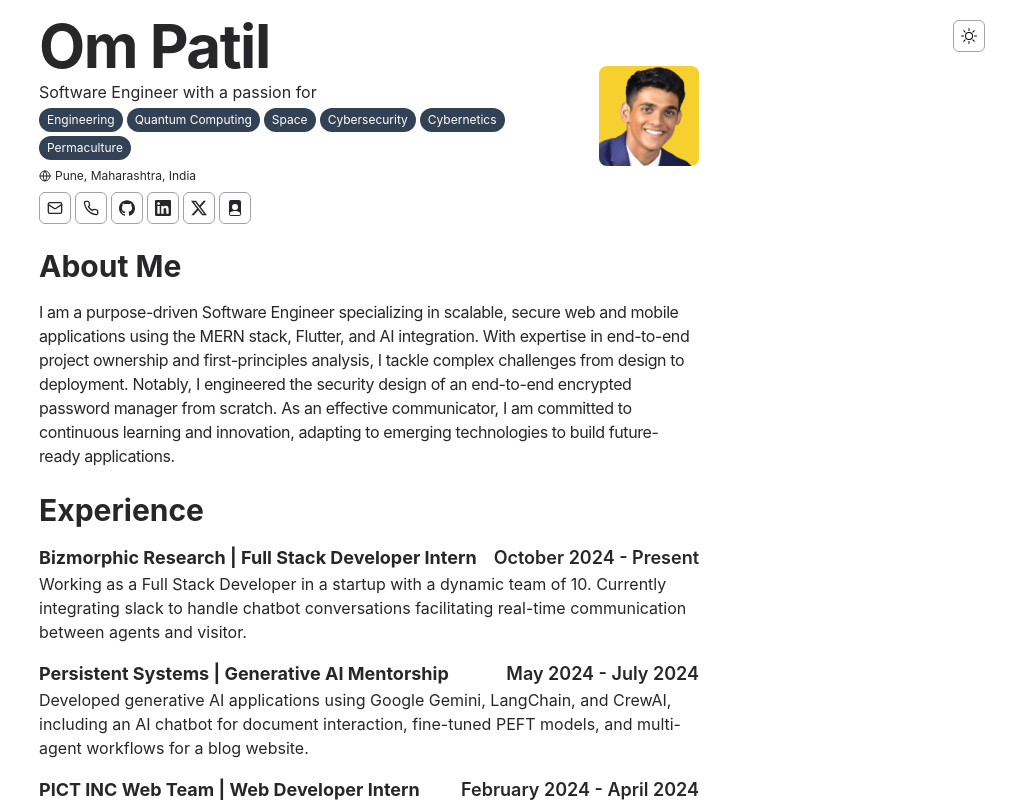
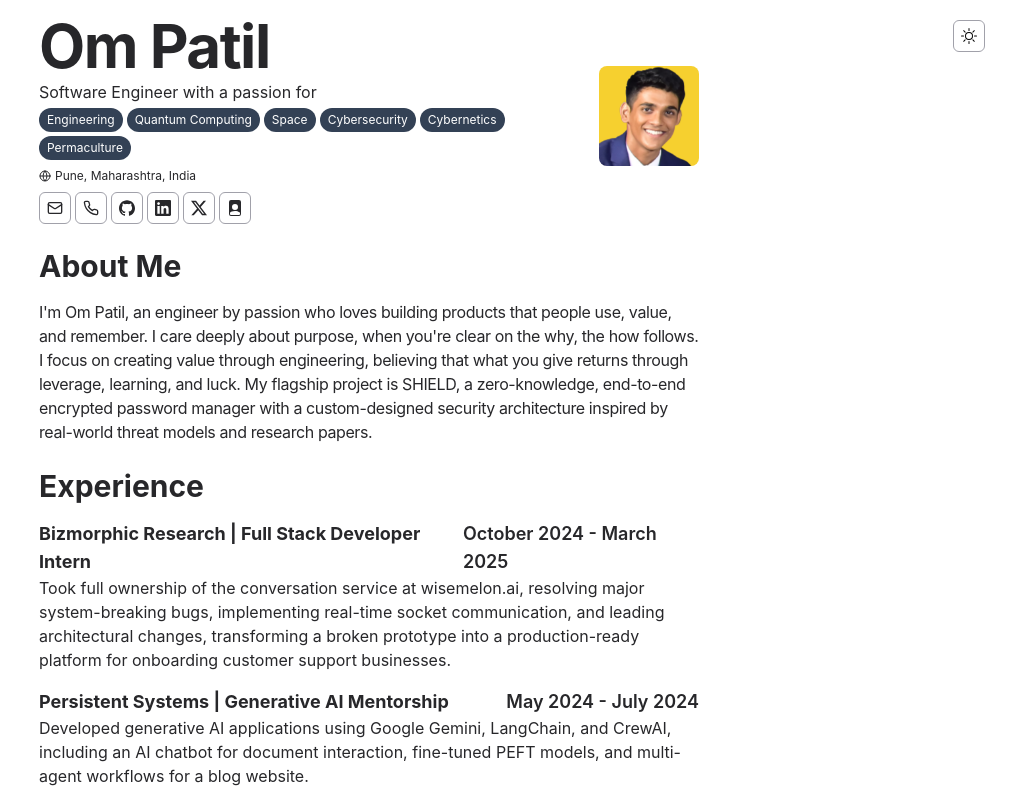
Before and after one commit to ompatil-15/Portfolio-Website, a React (Create React App) app: page / in a window 1280 px wide. Shown: the top 802 px of the page, without its empty margins (271-1280 px from the left). Built offline with nearby package versions, Linux system fonts and the light colour scheme.

Commit message:
Update experience and about me

```diff
--- a/src/components/Information.js
+++ b/src/components/Information.js
@@ -32,23 +32,23 @@ const personal_interests = [
 const location = "Pune, Maharashtra, India";
 
 const aboutMe = `
-		I am a purpose-driven Software Engineer specializing in scalable, secure web
-		and mobile applications using the MERN stack, Flutter, and AI integration.
-		With expertise in end-to-end project ownership and first-principles analysis,
-		I tackle complex challenges from design to deployment. Notably, I engineered
-		the security design of an end-to-end encrypted password manager from scratch.
-		As an effective communicator, I am committed to continuous learning and innovation,
-		adapting to emerging technologies to build future-ready applications.
+		I'm Om Patil, an engineer by passion who loves building products that people use, value, and remember.
+  		I care deeply about purpose, when you're clear on the why, the how follows. I focus on creating value
+    		through engineering, believing that what you give returns through leverage, learning, and luck.
+      		My flagship project is SHIELD, a zero-knowledge, end-to-end encrypted password manager with a custom-designed
+		security architecture inspired by real-world threat models and research papers.
 	`;
 
 const experiences = [
     {
         company: "Bizmorphic Research",
         position: "Full Stack Developer Intern",
-        timeframe: "October 2024 - Present",
-	description: `Working as a Full Stack Developer in a startup with a dynamic team of 10.
-			Currently integrating slack to handle chatbot conversations facilitating
-			real-time communication between agents and visitor.`,
+        timeframe: "October 2024 - March 2025",
+	description: `Took full ownership of the conversation service at wisemelon.ai,
+	 		resolving major system-breaking bugs, implementing real-time socket communication,
+	   		and leading architectural changes, transforming a broken prototype into a production-ready
+	     		platform for onboarding customer support businesses.
+       	`,
     },
     {
         company: "Persistent Systems",
```
